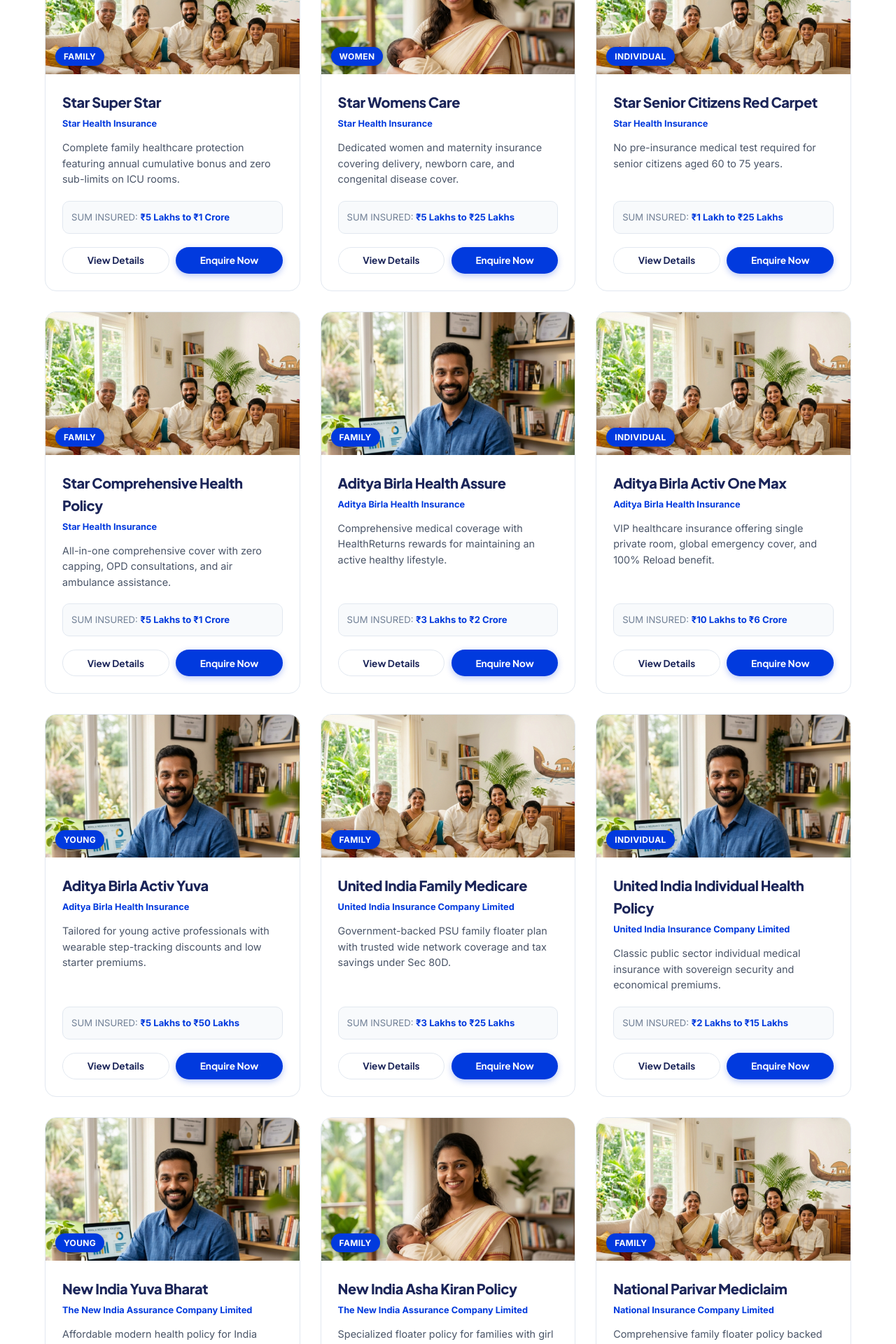
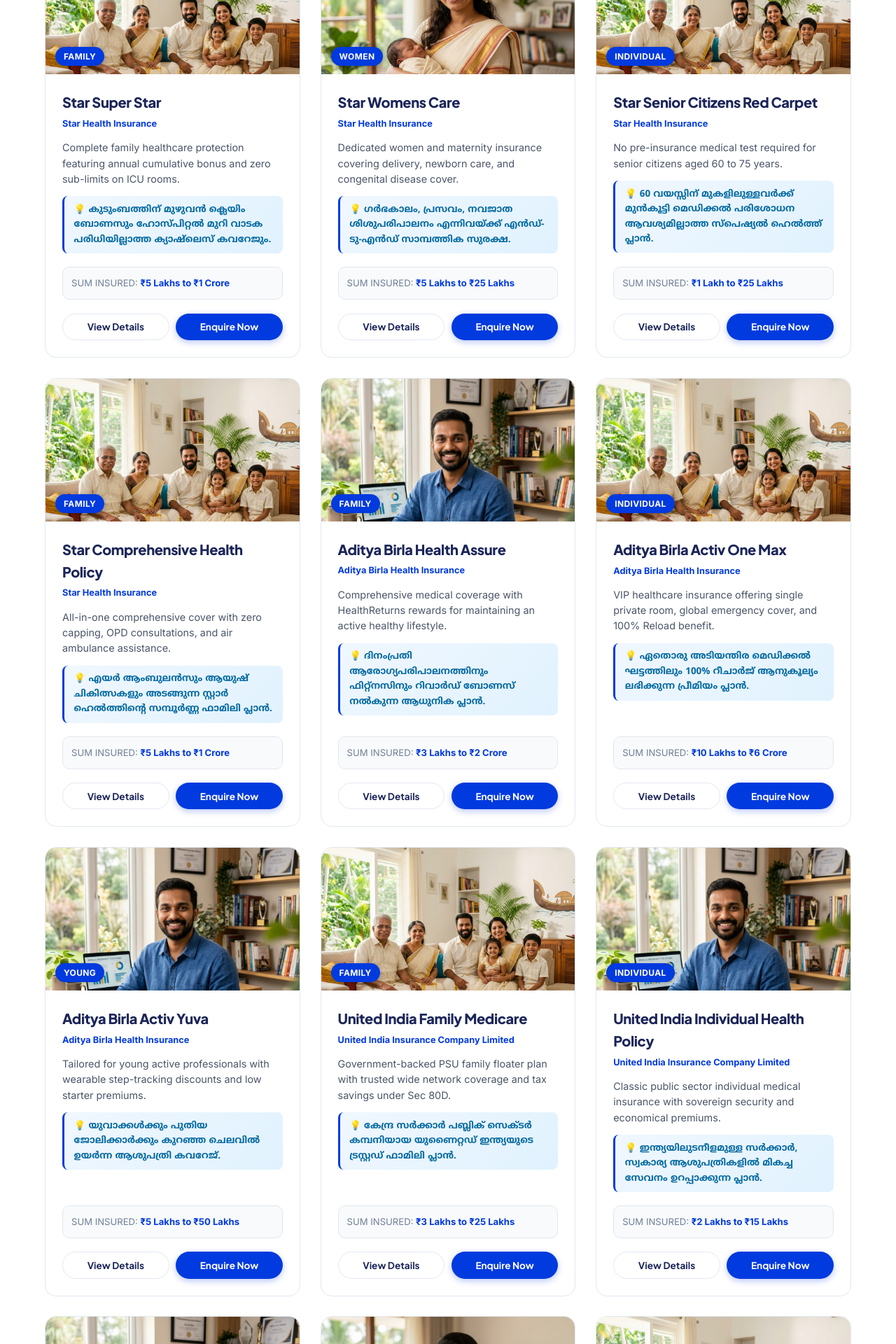
Before and after one commit to Nevin3973/ameeninsurance, a React (Vite) app: page / in a window 1280 px wide. Shown: the part 3320-5240 px from the top of the page at 70% size. Built offline with nearby package versions, Linux system fonts and the light colour scheme.

Commit message:
Integrate Noto Sans Malayalam Google Font and add essential Malayalam insurance policy highlights and advisory notes across cards and subpages

```diff
--- a/index.html
+++ b/index.html
@@ -7,10 +7,10 @@
     <meta name="viewport" content="width=device-width, initial-scale=1.0" />
     <title>Ameen Insurance & Advisory | IRDAI Licensed Health & Life Cover</title>
     <meta name="description" content="Muhammed Ameen Insurance Advisory - 15+ years of trusted, independent health & life insurance guidance across India's top partner insurers." />
-    <!-- Fonts -->
+    <!-- Google Fonts including Noto Sans Malayalam -->
     <link rel="preconnect" href="https://fonts.googleapis.com">
     <link rel="preconnect" href="https://fonts.gstatic.com" crossorigin>
-    <link href="https://fonts.googleapis.com/css2?family=Inter:wght@300;400;500;600;700&family=Plus+Jakarta+Sans:wght@400;500;600;700;800&display=swap" rel="stylesheet">
+    <link href="https://fonts.googleapis.com/css2?family=Inter:wght@300;400;500;600;700&family=Noto+Sans+Malayalam:wght@400;500;600;700;800&family=Plus+Jakarta+Sans:wght@400;500;600;700;800&display=swap" rel="stylesheet">
   </head>
   <body>
     <div id="root"></div>
--- a/src/components/ProductCatalog.jsx
+++ b/src/components/ProductCatalog.jsx
@@ -62,6 +62,7 @@
       category: "family",
       image: "/prod-family.png",
       desc: "Complete family healthcare protection featuring annual cumulative bonus and zero sub-limits on ICU rooms.",
+      descMl: "കുടുംബത്തിന് മുഴുവൻ ക്ലെയിം ബോണസും ഹോസ്പിറ്റൽ മുറി വാടക പരിധിയില്ലാത്ത ക്യാഷ്‌ലെസ് കവറേജും.",
       eligibility: "18 Yrs - 65 Yrs (Children from 16 days)",
       sumInsured: "₹5 Lakhs to ₹1 Crore",
       coverage: "Inpatient, Day Care Procedures, Pre/Post Hospitalisation",
@@ -82,6 +83,7 @@
       category: "women",
       image: "/prod-women.png",
       desc: "Dedicated women and maternity insurance covering delivery, newborn care, and congenital disease cover.",
+      descMl: "ഗർഭകാലം, പ്രസവം, നവജാത ശിശുപരിപാലനം എന്നിവയ്ക്ക് എൻഡ്-ടു-എൻഡ് സാമ്പത്തിക സുരക്ഷ.",
       eligibility: "18 Yrs - 45 Yrs (Maternity specific)",
       sumInsured: "₹5 Lakhs to ₹25 Lakhs",
       coverage: "Maternity, Delivery, Newborn Baby, Assisted Reproduction",
@@ -102,6 +104,7 @@
       category: "individual",
       image: "/prod-family.png",
       desc: "No pre-insurance medical test required for senior citizens aged 60 to 75 years.",
+      descMl: "60 വയസ്സിന് മുകളിലുള്ളവർക്ക് മുൻകൂട്ടി മെഡിക്കൽ പരിശോധന ആവശ്യമില്ലാത്ത സ്പെഷ്യൽ ഹെൽത്ത് പ്ലാൻ.",
       eligibility: "60 Yrs - 75 Yrs",
       sumInsured: "₹1 Lakh to ₹25 Lakhs",
       coverage: "Inpatient Hospitalisation, Outpatient Consultations",
@@ -122,6 +125,7 @@
       category: "family",
       image: "/prod-family.png",
       desc: "All-in-one comprehensive cover with zero capping, OPD consultations, and air ambulance assistance.",
+      descMl: "എയർ ആംബുലൻസും ആയുഷ് ചികിത്സകളും അടങ്ങുന്ന സ്റ്റാർ ഹെൽത്തിന്റെ സമ്പൂർണ്ണ ഫാമിലി പ്ലാൻ.",
       eligibility: "18 Yrs - 65 Yrs",
       sumInsured: "₹5 Lakhs to ₹1 Crore",
       coverage: "Inpatient, Outpatient OPD, Dental & Ophthalmic",
@@ -142,6 +146,7 @@
       category: "family",
       image: "/prod-young.png",
       desc: "Comprehensive medical coverage with HealthReturns rewards for maintaining an active healthy lifestyle.",
+      descMl: "ദിനംപ്രതി ആരോഗ്യപരിപാലനത്തിനും ഫിറ്റ്‌നസിനും റിവാർഡ് ബോണസ് നൽകുന്ന ആധുനിക പ്ലാൻ.",
       eligibility: "91 Days to Lifetime Renewability",
       sumInsured: "₹3 Lakhs to ₹2 Crore",
       coverage: "Hospitalisation, Ayush Treatment, Domiciliary Care",
@@ -162,6 +167,7 @@
       category: "individual",
       image: "/prod-family.png",
       desc: "VIP healthcare insurance offering single private room, global emergency cover, and 100% Reload benefit.",
+      descMl: "ഏതൊരു അടിയന്തിര മെഡിക്കൽ ഘട്ടത്തിലും 100% റീചാർജ് ആനുകൂല്യം ലഭിക്കുന്ന പ്രീമിയം പ്ലാൻ.",
       eligibility: "18 Yrs - 70 Yrs",
       sumInsured: "₹10 Lakhs to ₹6 Crore",
       coverage: "Worldwide Emergency, Executive Suite, Organ Donor",
@@ -182,6 +188,7 @@
       category: "young",
       image: "/prod-young.png",
       desc: "Tailored for young active professionals with wearable step-tracking discounts and low starter premiums.",
+      descMl: "യുവാക്കൾക്കും പുതിയ ജോലിക്കാർക്കും കുറഞ്ഞ ചെലവിൽ ഉയർന്ന ആശുപത്രി കവറേജ്.",
       eligibility: "18 Yrs - 35 Yrs",
       sumInsured: "₹5 Lakhs to ₹50 Lakhs",
       coverage: "Inpatient, Accident Emergency, OPD Wellness",
@@ -202,6 +209,7 @@
       category: "family",
       image: "/prod-family.png",
       desc: "Government-backed PSU family floater plan with trusted wide network coverage and tax savings under Sec 80D.",
+      descMl: "കേന്ദ്ര സർക്കാർ പബ്ലിക് സെക്ടർ കമ്പനിയായ യുണൈറ്റഡ് ഇന്ത്യയുടെ ട്രസ്റ്റഡ് ഫാമിലി പ്ലാൻ.",
       eligibility: "18 Yrs - 65 Yrs (Parents and Grandparents eligible)",
       sumInsured: "₹3 Lakhs to ₹25 Lakhs",
       coverage: "All Medical Expenses, Pre/Post Hospitalisation",
@@ -222,6 +230,7 @@
       category: "individual",
       image: "/prod-young.png",
       desc: "Classic public sector individual medical insurance with sovereign security and economical premiums.",
+      descMl: "ഇന്ത്യയിലുടനീളമുള്ള സർക്കാർ, സ്വകാര്യ ആശുപത്രികളിൽ മികച്ച സേവനം ഉറപ്പാക്കുന്ന പ്ലാൻ.",
       eligibility: "18 Yrs - 65 Yrs",
       sumInsured: "₹2 Lakhs to ₹15 Lakhs",
       coverage: "Hospitalisation, Surgery, ICU",
@@ -242,6 +251,7 @@
       category: "young",
       image: "/prod-young.png",
       desc: "Affordable modern health policy for India workforce with high claim settlement ratios.",
+      descMl: "ന്യൂ ഇന്ത്യ അഷ്വറൻസിന്റെ ഏറ്റവും ജനപ്രിയമായ യുവജന പ്ലാൻ.",
       eligibility: "18 Yrs - 45 Yrs",
       sumInsured: "₹5 Lakhs to ₹50 Lakhs",
       coverage: "Hospitalisation, Road Accident, Roadside Ambulance",
@@ -262,6 +272,7 @@
       category: "family",
       image: "/prod-women.png",
       desc: "Specialized floater policy for families with girl child benefits and personal accident cover.",
+      descMl: "പെൺകുട്ടികളുള്ള കുടുംബങ്ങൾക്ക് പ്രീമിയത്തിൽ 5% പ്രത്യേക ഡിസ്‌കൗണ്ട് ആനുകൂല്യം.",
       eligibility: "18 Yrs - 65 Yrs",
       sumInsured: "₹3 Lakhs to ₹15 Lakhs",
       coverage: "Family Floater, Personal Accident, Girl Child Discount",
@@ -282,6 +293,7 @@
       category: "family",
       image: "/prod-family.png",
       desc: "Comprehensive family floater policy backed by National Insurance PSU heritage.",
+      descMl: "നാഷണൽ ഇൻഷുറൻസ് പി.എസ്.യു ബാക്കിംഗുള്ള മികച്ച കുടുംബ സുരക്ഷാ പോളിസി.",
       eligibility: "18 Yrs - 65 Yrs",
       sumInsured: "₹6 Lakhs to ₹50 Lakhs",
       coverage: "Hospitalisation, Critical Illness Add-on, Organ Donor",
@@ -500,9 +512,25 @@
                   <p style={{ fontSize: "0.8rem", fontWeight: 700, color: "var(--primary-blue)", marginBottom: "0.8rem" }}>
                     {product.company}
                   </p>
-                  <p style={{ fontSize: "0.9rem", color: "var(--text-muted)", lineHeight: 1.55, marginBottom: "1.2rem" }}>
+                  <p style={{ fontSize: "0.9rem", color: "var(--text-muted)", lineHeight: 1.55, marginBottom: "0.8rem" }}>
                     {product.desc}
                   </p>
+
+                  {product.descMl && (
+                    <div className="ml-box" style={{
+                      background: "linear-gradient(135deg, #f0f7ff 0%, #e0f2fe 100%)",
+                      borderLeft: "3px solid var(--primary-blue)",
+                      padding: "0.55rem 0.85rem",
+                      borderRadius: "8px",
+                      fontSize: "0.84rem",
+                      color: "#0369a1",
+                      marginBottom: "1.2rem",
+                      fontWeight: 600,
+                      fontFamily: "var(--font-malayalam)"
+                    }}>
+                      💡 {product.descMl}
+                    </div>
+                  )}
                 </div>
 
                 <div>
--- a/src/components/ProductDetailPage.jsx
+++ b/src/components/ProductDetailPage.jsx
@@ -106,6 +106,28 @@
 
           {/* Left Main Column: Detailed Policy Specifications */}
           <div style={{ display: 'flex', flexDirection: 'column', gap: '2rem' }}>
+
+            {/* Malayalam Important Guidance Banner */}
+            <div className="ml-box" style={{
+              background: 'linear-gradient(135deg, #0f172a 0%, #1e293b 100%)',
+              color: '#ffffff',
+              padding: '1.2rem 1.6rem',
+              borderRadius: 'var(--radius-md)',
+              fontFamily: 'var(--font-malayalam)',
+              boxShadow: '0 8px 20px rgba(15, 23, 42, 0.15)',
+              borderLeft: '5px solid var(--primary-blue)'
+            }}>
+              <div style={{ fontSize: '0.82rem', fontWeight: 800, color: '#60a5fa', letterSpacing: '0.05em', marginBottom: '0.3rem' }}>
+                📌 മലയാളം പോളിസി നിർദ്ദേശങ്ങൾ (IMPORTANT ADVISORY)
+              </div>
+              <p style={{ fontSize: '0.98rem', lineHeight: 1.65, color: '#e2e8f0' }}>
+                {product.descMl || "ഈ പോളിസിയിൽ ക്യാഷ്‌ലെസ് അഡ്മിഷൻ, റൂം റെന്റ് ക്യാപ്പിംഗ് പരിധിയില്ലായ്മ, 24/7 അടിയന്തര സഹായം എന്നിവ ലഭ്യമാണ്."}
+              </p>
+              <div style={{ marginTop: '0.6rem', fontSize: '0.85rem', color: '#94a3b8', display: 'flex', gap: '1rem', flexWrap: 'wrap' }}>
+                <span>✓ 100% ക്യാഷ്‌ലെസ് ക്ലെയിം സൗകര്യം</span>
+                <span>✓ അമീന്റെ സൗജന്യ വ്യക്തിഗത സേവനം</span>
+              </div>
+            </div>
 
             {/* Quick Specs 4-Box Summary */}
             <div className="grid-2" style={{ gap: '1rem' }}>
--- a/src/index.css
+++ b/src/index.css
@@ -32,6 +32,13 @@
 
   --font-heading: 'Manrope', 'Plus Jakarta Sans', -apple-system, sans-serif;
   --font-body: 'Source Sans 3', 'Inter', -apple-system, sans-serif;
+  --font-malayalam: 'Noto Sans Malayalam', 'Plus Jakarta Sans', sans-serif;
+}
+
+/* Malayalam Typography Utility Classes */
+.ml-text, .ml-badge, .ml-subtext, .ml-box, [lang="ml"] {
+  font-family: var(--font-malayalam) !important;
+  line-height: 1.6;
 }
 
 /* Reset & Setup */
```
